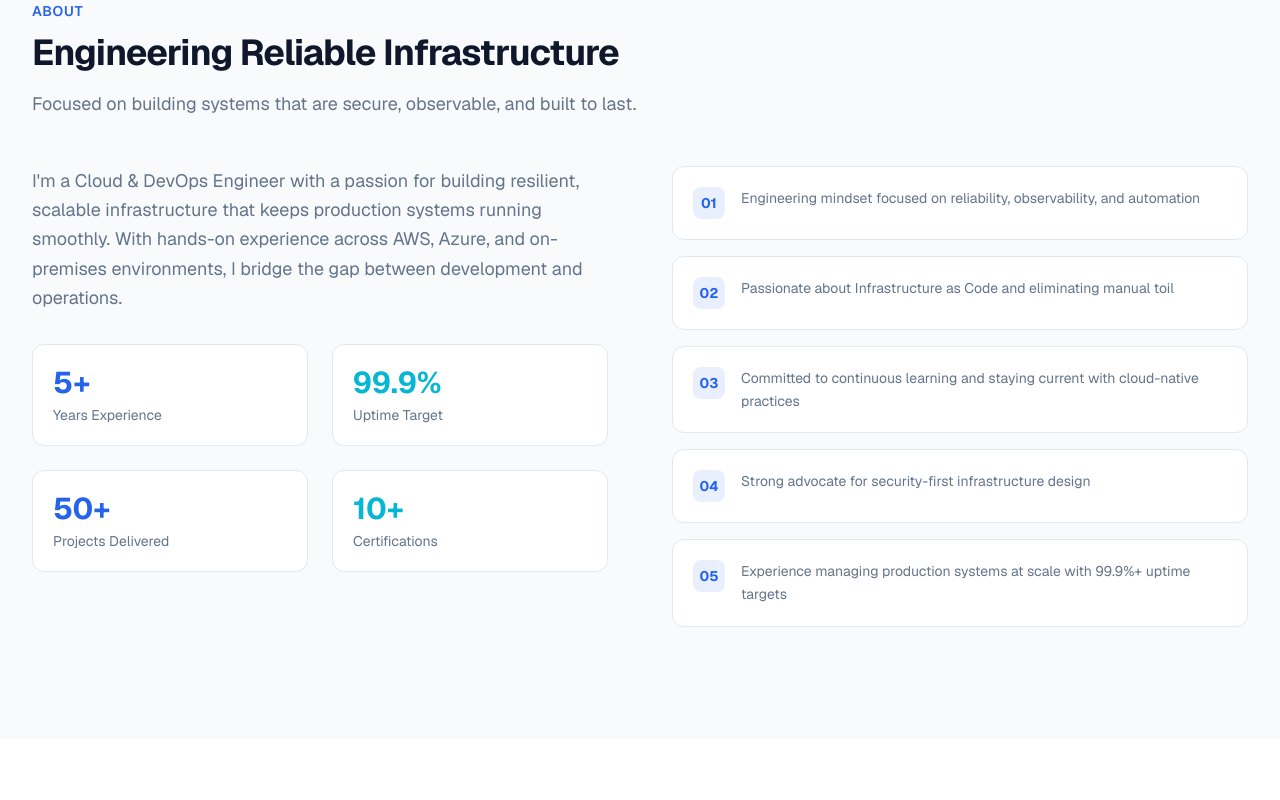
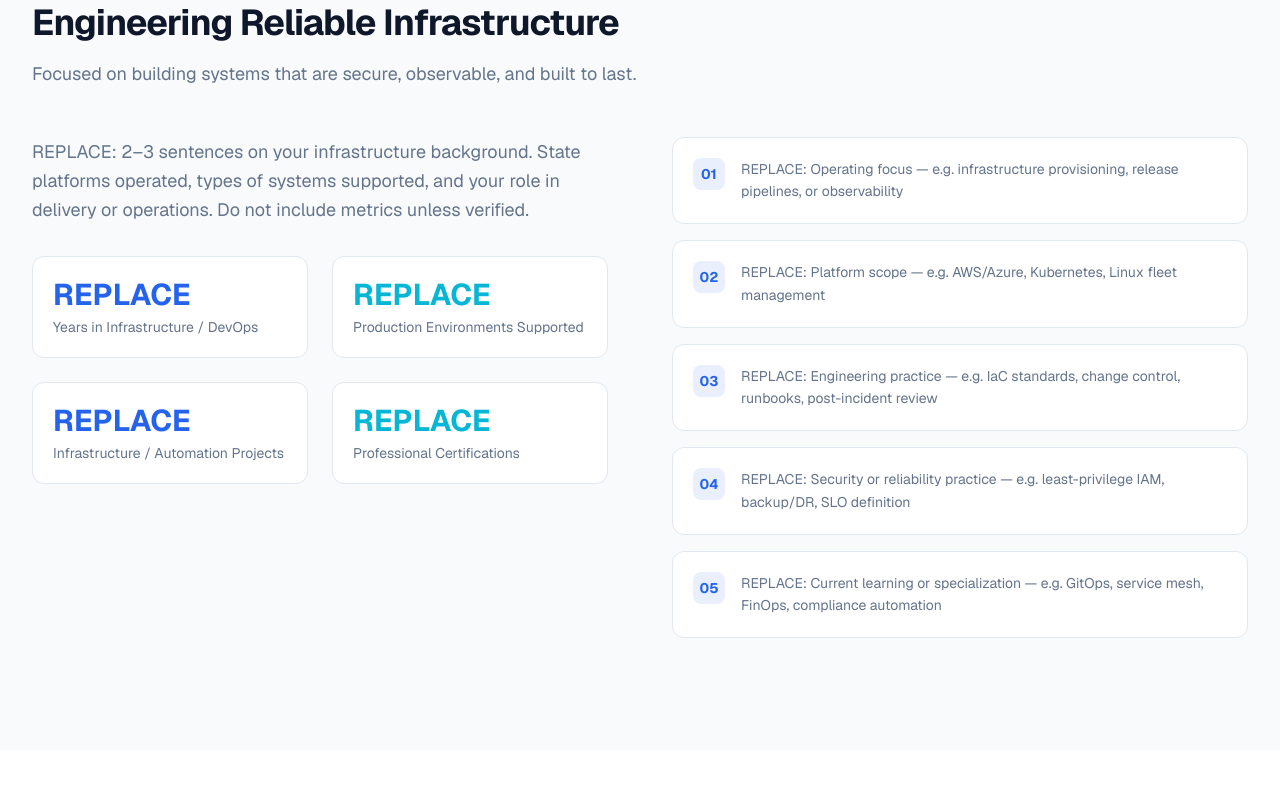
Before and after one commit to prakriti515/prakriti-portfolio, a Next.js app: page / in a window 1280 px wide. Shown: the part 1000-1800 px from the top of the page. Built offline with nearby package versions, Linux system fonts and the light colour scheme.

Commit message:
Portfolio initial version

```diff
--- a/components/home/AboutSection.tsx
+++ b/components/home/AboutSection.tsx
@@ -17,30 +17,21 @@ export function AboutSection() {
               {siteConfig.about.intro}
             </p>
             <div className="mt-8 grid grid-cols-2 gap-6">
-              <div className="rounded-xl border border-border bg-white p-5">
-                <p className="text-3xl font-bold text-primary">5+</p>
-                <p className="mt-1 text-sm text-text-secondary">
-                  Years Experience
-                </p>
-              </div>
-              <div className="rounded-xl border border-border bg-white p-5">
-                <p className="text-3xl font-bold text-secondary">99.9%</p>
-                <p className="mt-1 text-sm text-text-secondary">
-                  Uptime Target
-                </p>
-              </div>
-              <div className="rounded-xl border border-border bg-white p-5">
-                <p className="text-3xl font-bold text-primary">50+</p>
-                <p className="mt-1 text-sm text-text-secondary">
-                  Projects Delivered
-                </p>
-              </div>
-              <div className="rounded-xl border border-border bg-white p-5">
-                <p className="text-3xl font-bold text-secondary">10+</p>
-                <p className="mt-1 text-sm text-text-secondary">
-                  Certifications
-                </p>
-              </div>
+              {siteConfig.about.stats.map((stat, index) => (
+                <div
+                  key={stat.label}
+                  className="rounded-xl border border-border bg-white p-5"
+                >
+                  <p
+                    className={`text-3xl font-bold ${index % 2 === 0 ? "text-primary" : "text-secondary"}`}
+                  >
+                    {stat.value}
+                  </p>
+                  <p className="mt-1 text-sm text-text-secondary">
+                    {stat.label}
+                  </p>
+                </div>
+              ))}
             </div>
           </div>
 
--- a/data/articles.ts
+++ b/data/articles.ts
@@ -1,3 +1,13 @@
+/**
+ * Blog articles (homepage preview)
+ *
+ * Add entries only for articles you have written or will publish.
+ * Remove unused slots. Slug must match the future route: /blog/[slug]
+ *
+ * Excerpt structure:
+ *   What the reader learns + primary systems or practices covered.
+ */
+
 export type Article = {
   id: string;
   title: string;
@@ -11,36 +21,36 @@ export type Article = {
 
 export const articles: Article[] = [
   {
-    id: "aws-cost-optimization",
-    title: "AWS Cost Optimization Strategies That Actually Work",
+    id: "replace-article-slug-1",
+    title: "REPLACE: Article Title",
     excerpt:
-      "Practical techniques for reducing cloud spend without sacrificing performance — reserved instances, rightsizing, and automated cleanup policies.",
-    date: "Jul 2026",
-    readTime: "6 min read",
-    category: "Cloud",
-    slug: "aws-cost-optimization",
-    tags: ["AWS", "FinOps", "Cost Management"],
+      "REPLACE: Summary of the problem, approach, and systems discussed. State what a reader will take away — not generic advice.",
+    date: "REPLACE: Mon YYYY",
+    readTime: "REPLACE: N min read",
+    category: "REPLACE: Category", // e.g. Cloud | CI/CD | SRE | Security
+    slug: "replace-article-slug-1",
+    tags: ["REPLACE", "Tags"],
   },
   {
-    id: "docker-best-practices",
-    title: "Docker Best Practices for Production Workloads",
+    id: "replace-article-slug-2",
+    title: "REPLACE: Article Title",
     excerpt:
-      "Security, performance, and maintainability patterns for building production-ready container images that deploy reliably every time.",
-    date: "Jun 2026",
-    readTime: "8 min read",
-    category: "Containers",
-    slug: "docker-best-practices",
-    tags: ["Docker", "Containers", "DevOps"],
+      "REPLACE: Summary of the problem, approach, and systems discussed.",
+    date: "REPLACE: Mon YYYY",
+    readTime: "REPLACE: N min read",
+    category: "REPLACE: Category",
+    slug: "replace-article-slug-2",
+    tags: ["REPLACE", "Tags"],
   },
   {
-    id: "cicd-pipeline-design",
-    title: "Designing CI/CD Pipelines for Microservices",
+    id: "replace-article-slug-3",
+    title: "REPLACE: Article Title",
     excerpt:
-      "Architecture patterns for building scalable CI/CD pipelines that handle independent deployments, feature flags, and rollback strategies.",
-    date: "May 2026",
-    readTime: "9 min read",
-    category: "CI/CD",
-    slug: "cicd-pipeline-design",
-    tags: ["CI/CD", "Microservices", "GitOps"],
+      "REPLACE: Summary of the problem, approach, and systems discussed.",
+    date: "REPLACE: Mon YYYY",
+    readTime: "REPLACE: N min read",
+    category: "REPLACE: Category",
+    slug: "replace-article-slug-3",
+    tags: ["REPLACE", "Tags"],
   },
 ];
--- a/data/behindProduction.ts
+++ b/data/behindProduction.ts
@@ -1,3 +1,13 @@
+/**
+ * Behind Production — LinkedIn engineering series
+ *
+ * Add posts you have published on LinkedIn (or plan to publish).
+ * linkedinUrl must point to the specific post, not your profile.
+ *
+ * Remove this file's template entry until you have real posts to list.
+ * If empty, the homepage section will render no cards — add entries when ready.
+ */
+
 export type BehindProductionPost = {
   id: string;
   title: string;
@@ -11,47 +21,14 @@ export type BehindProductionPost = {
 
 export const behindProductionPosts: BehindProductionPost[] = [
   {
-    id: "incident-response",
-    title: "How We Reduced MTTR by 60% with Structured Incident Response",
+    id: "replace-post-slug",
+    title: "REPLACE: Post Title",
     excerpt:
-      "A deep dive into building runbooks, on-call rotations, and post-mortem culture that transformed our production incident handling.",
+      "REPLACE: What happened in production, what you changed, and what others can apply. Avoid unverifiable metrics.",
     series: "Behind Production",
-    date: "Jun 2026",
-    readTime: "8 min read",
-    linkedinUrl: "https://linkedin.com/in/prakritisharma",
-    tags: ["Incident Response", "SRE", "On-Call"],
-  },
-  {
-    id: "terraform-at-scale",
-    title: "Managing Terraform at Scale: Lessons from 500+ Resources",
-    excerpt:
-      "Practical strategies for module design, state management, and team workflows when your infrastructure codebase grows beyond a single team.",
-    series: "Behind Production",
-    date: "May 2026",
-    readTime: "10 min read",
-    linkedinUrl: "https://linkedin.com/in/prakritisharma",
-    tags: ["Terraform", "IaC", "DevOps"],
-  },
-  {
-    id: "k8s-production",
-    title: "Running Kubernetes in Production: What Nobody Tells You",
-    excerpt:
-      "Real-world challenges of operating Kubernetes clusters — from resource limits and networking quirks to upgrade strategies and cost optimization.",
-    series: "Behind Production",
-    date: "Apr 2026",
-    readTime: "12 min read",
-    linkedinUrl: "https://linkedin.com/in/prakritisharma",
-    tags: ["Kubernetes", "Production", "Cloud Native"],
-  },
-  {
-    id: "security-hardening",
-    title: "Security Hardening Linux Servers: A Practical Checklist",
-    excerpt:
-      "Step-by-step guide to securing production Linux servers with CIS benchmarks, automated auditing, and continuous compliance monitoring.",
-    series: "Behind Production",
-    date: "Mar 2026",
-    readTime: "7 min read",
-    linkedinUrl: "https://linkedin.com/in/prakritisharma",
-    tags: ["Security", "Linux", "Compliance"],
+    date: "REPLACE: Mon YYYY",
+    readTime: "REPLACE: N min read",
+    linkedinUrl: "REPLACE: LinkedIn post URL",
+    tags: ["REPLACE", "Tags"],
   },
 ];
--- a/data/certifications.ts
+++ b/data/certifications.ts
@@ -1,3 +1,11 @@
+/**
+ * Certifications
+ *
+ * Add only credentials you hold. Remove template entries you do not have.
+ * verifyUrl should link to the issuer's public verification page for your credential.
+ * logo: add SVG/PNG under public/images/certifications/
+ */
+
 export type Certification = {
   id: string;
   name: string;
@@ -10,48 +18,12 @@ export type Certification = {
 
 export const certifications: Certification[] = [
   {
-    id: "aws-saa",
-    name: "AWS Solutions Architect – Associate",
-    issuer: "Amazon Web Services",
-    date: "2025",
-    credentialId: "AWS-SAA-XXXXX",
-    verifyUrl: "https://aws.amazon.com/verification",
+    id: "replace-cert-slug",
+    name: "REPLACE: Certification Name",
+    issuer: "REPLACE: Issuing Organization",
+    date: "REPLACE: Year or Mon YYYY",
+    credentialId: "REPLACE: Credential ID",
+    verifyUrl: "REPLACE: Issuer verification URL",
     logo: "/images/certifications/aws.svg",
   },
-  {
-    id: "azure-admin",
-    name: "Azure Administrator Associate",
-    issuer: "Microsoft",
-    date: "2025",
-    credentialId: "AZ-104-XXXXX",
-    verifyUrl: "https://learn.microsoft.com/credentials",
-    logo: "/images/certifications/azure.svg",
-  },
-  {
-    id: "cka",
-    name: "Certified Kubernetes Administrator",
-    issuer: "Cloud Native Computing Foundation",
-    date: "2024",
-    credentialId: "CKA-XXXXX",
-    verifyUrl: "https://training.linuxfoundation.org/certification",
-    logo: "/images/certifications/kubernetes.svg",
-  },
-  {
-    id: "terraform-associate",
-    name: "HashiCorp Certified: Terraform Associate",
-    issuer: "HashiCorp",
-    date: "2024",
-    credentialId: "TF-XXXXX",
-    verifyUrl: "https://www.hashicorp.com/certification",
-    logo: "/images/certifications/terraform.svg",
-  },
-  {
-    id: "linux-lpic",
-    name: "LPIC-1 Linux Administrator",
-    issuer: "Linux Professional Institute",
-    date: "2023",
-    credentialId: "LPIC1-XXXXX",
-    verifyUrl: "https://www.lpi.org/verify",
-    logo: "/images/certifications/linux.svg",
-  },
 ];
--- a/data/projects.ts
+++ b/data/projects.ts
@@ -1,3 +1,15 @@
+/**
+ * Projects
+ *
+ * Add one entry per project. Set featured: true for homepage display (3 recommended).
+ *
+ * Description structure (keep under ~280 characters):
+ *   [Problem/context] → [What you built/automated] → [Stack] → [Outcome if measurable]
+ *
+ * Replace image paths under public/images/projects/.
+ * Remove entries you do not want published. Delete this comment block when done.
+ */
+
 export type Project = {
   id: string;
   title: string;
@@ -11,66 +23,66 @@ export type Project = {
 
 export const projects: Project[] = [
   {
-    id: "multi-cloud-iac",
-    title: "Multi-Cloud IaC Platform",
+    id: "replace-project-slug-1",
+    title: "REPLACE: Project Title",
     description:
-      "Terraform-based infrastructure provisioning across AWS and Azure with modular, reusable modules, remote state management, and automated drift detection.",
+      "REPLACE: Context, infrastructure or automation scope, primary technologies, and outcome. Example: Standardized VPC and compute provisioning with Terraform modules and CI validation, reducing manual setup and deployment variance.",
     image: "/images/projects/iac-platform.svg",
-    technologies: ["Terraform", "AWS", "Azure", "GitHub Actions"],
-    githubUrl: "https://github.com/prakritisharma/multi-cloud-iac",
-    caseStudyUrl: "/projects/multi-cloud-iac",
+    technologies: ["REPLACE", "Tech", "Stack"],
+    githubUrl: "REPLACE_GITHUB_REPO_URL",
+    caseStudyUrl: "/projects/replace-project-slug-1",
     featured: true,
   },
   {
-    id: "k8s-gitops",
-    title: "Kubernetes GitOps Pipeline",
+    id: "replace-project-slug-2",
+    title: "REPLACE: Project Title",
     description:
-      "End-to-end GitOps deployment pipeline using ArgoCD, Helm charts, and progressive delivery strategies for zero-downtime production releases.",
+      "REPLACE: Context, infrastructure or automation scope, primary technologies, and outcome.",
     image: "/images/projects/k8s-gitops.svg",
-    technologies: ["Kubernetes", "ArgoCD", "Helm", "Docker"],
-    githubUrl: "https://github.com/prakritisharma/k8s-gitops",
-    caseStudyUrl: "/projects/k8s-gitops",
+    technologies: ["REPLACE", "Tech", "Stack"],
+    githubUrl: "REPLACE_GITHUB_REPO_URL",
+    caseStudyUrl: "/projects/replace-project-slug-2",
     featured: true,
   },
   {
-    id: "observability-stack",
-    title: "Production Observability Stack",
+    id: "replace-project-slug-3",
+    title: "REPLACE: Project Title",
     description:
-      "Centralized monitoring solution with Prometheus, Grafana, and Loki providing real-time metrics, logs, and alerting for distributed microservices.",
+      "REPLACE: Context, infrastructure or automation scope, primary technologies, and outcome.",
     image: "/images/projects/observability.svg",
-    technologies: ["Prometheus", "Grafana", "Loki", "Alertmanager"],
-    githubUrl: "https://github.com/prakritisharma/observability-stack",
-    caseStudyUrl: "/projects/observability-stack",
+    technologies: ["REPLACE", "Tech", "Stack"],
+    githubUrl: "REPLACE_GITHUB_REPO_URL",
+    caseStudyUrl: "/projects/replace-project-slug-3",
     featured: true,
   },
   {
-    id: "cicd-platform",
-    title: "Self-Hosted CI/CD Platform",
+    id: "replace-project-slug-4",
+    title: "REPLACE: Project Title",
     description:
-      "Scalable Jenkins-based CI/CD platform with dynamic agents, pipeline-as-code, and integrated security scanning for containerized workloads.",
+      "REPLACE: Context, infrastructure or automation scope, primary technologies, and outcome.",
     image: "/images/projects/cicd-platform.svg",
-    technologies: ["Jenkins", "Docker", "SonarQube", "Nexus"],
-    githubUrl: "https://github.com/prakritisharma/cicd-platform",
-    caseStudyUrl: "/projects/cicd-platform",
+    technologies: ["REPLACE", "Tech", "Stack"],
+    githubUrl: "REPLACE_GITHUB_REPO_URL",
+    caseStudyUrl: "/projects/replace-project-slug-4",
   },
   {
-    id: "disaster-recovery",
-    title: "Disaster Recovery Automation",
+    id: "replace-project-slug-5",
+    title: "REPLACE: Project Title",
     description:
-      "Automated backup and disaster recovery framework with cross-region replication, RTO/RPO monitoring, and scheduled failover testing.",
+      "REPLACE: Context, infrastructure or automation scope, primary technologies, and outcome.",
     image: "/images/projects/disaster-recovery.svg",
-    technologies: ["AWS", "Terraform", "Python", "CloudWatch"],
-    githubUrl: "https://github.com/prakritisharma/disaster-recovery",
-    caseStudyUrl: "/projects/disaster-recovery",
+    technologies: ["REPLACE", "Tech", "Stack"],
+    githubUrl: "REPLACE_GITHUB_REPO_URL",
+    caseStudyUrl: "/projects/replace-project-slug-5",
   },
   {
-    id: "network-security",
-    title: "Zero-Trust Network Architecture",
+    id: "replace-project-slug-6",
+    title: "REPLACE: Project Title",
     description:
-      "Implementation of zero-trust networking with micro-segmentation, WAF rules, and automated security group management across hybrid cloud.",
+      "REPLACE: Context, infrastructure or automation scope, primary technologies, and outcome.",
     image: "/images/projects/network-security.svg",
-    technologies: ["AWS WAF", "Terraform", "VPC", "IAM"],
-    githubUrl: "https://github.com/prakritisharma/zero-trust-network",
-    caseStudyUrl: "/projects/zero-trust-network",
+    technologies: ["REPLACE", "Tech", "Stack"],
+    githubUrl: "REPLACE_GITHUB_REPO_URL",
+    caseStudyUrl: "/projects/replace-project-slug-6",
   },
 ];
--- a/data/site.ts
+++ b/data/site.ts
@@ -1,12 +1,20 @@
+/**
+ * Site configuration
+ *
+ * Replace every REPLACE_* value before publishing.
+ * Keep language factual — describe work you have done, systems you have operated,
+ * and outcomes you can substantiate in interviews.
+ */
+
 export const siteConfig = {
-  name: "Prakriti Sharma",
-  title: "Cloud & DevOps Engineer",
-  email: "prakriti.sharma@email.com",
-  location: "Kathmandu, Nepal",
-  resumeUrl: "/resume.pdf",
-  profileImage: "/images/profile.svg",
+  name: "REPLACE_FULL_NAME",
+  title: "Cloud & DevOps Engineer", // e.g. Platform Engineer | SRE | DevSecOps Engineer
+  email: "REPLACE_EMAIL",
+  location: "REPLACE_CITY, REPLACE_COUNTRY",
+  resumeUrl: "/resume.pdf", // add public/resume.pdf
+  profileImage: "/images/profile.svg", // replace with /images/profile.jpg
   description:
-    "Cloud & DevOps Engineer specializing in Linux, AWS, Azure, Docker, Infrastructure Automation, Networking, Security, Monitoring, CI/CD and Production Operations.",
+    "REPLACE: One-line summary of your infrastructure scope — platforms, automation, and production domains.",
   headline: {
     line1: "Building Reliable Cloud Infrastructure,",
     line2: "Automating Operations,",
@@ -14,19 +22,37 @@ export const siteConfig = {
   },
   about: {
     intro:
-      "I'm a Cloud & DevOps Engineer with a passion for building resilient, scalable infrastructure that keeps production systems running smoothly. With hands-on experience across AWS, Azure, and on-premises environments, I bridge the gap between development and operations.",
+      "REPLACE: 2–3 sentences on your infrastructure background. State platforms operated, types of systems supported, and your role in delivery or operations. Do not include metrics unless verified.",
     points: [
-      "Engineering mindset focused on reliability, observability, and automation",
-      "Passionate about Infrastructure as Code and eliminating manual toil",
-      "Committed to continuous learning and staying current with cloud-native practices",
-      "Strong advocate for security-first infrastructure design",
-      "Experience managing production systems at scale with 99.9%+ uptime targets",
+      "REPLACE: Operating focus — e.g. infrastructure provisioning, release pipelines, or observability",
+      "REPLACE: Platform scope — e.g. AWS/Azure, Kubernetes, Linux fleet management",
+      "REPLACE: Engineering practice — e.g. IaC standards, change control, runbooks, post-incident review",
+      "REPLACE: Security or reliability practice — e.g. least-privilege IAM, backup/DR, SLO definition",
+      "REPLACE: Current learning or specialization — e.g. GitOps, service mesh, FinOps, compliance automation",
+    ],
+    stats: [
+      {
+        value: "REPLACE",
+        label: "Years in Infrastructure / DevOps",
+      },
+      {
+        value: "REPLACE",
+        label: "Production Environments Supported",
+      },
+      {
+        value: "REPLACE",
+        label: "Infrastructure / Automation Projects",
+      },
+      {
+        value: "REPLACE",
+        label: "Professional Certifications",
+      },
     ],
   },
   social: {
-    github: "https://github.com/prakritisharma",
-    linkedin: "https://linkedin.com/in/prakritisharma",
-    twitter: "https://twitter.com/prakritisharma",
+    github: "REPLACE_GITHUB_PROFILE_URL",
+    linkedin: "REPLACE_LINKEDIN_PROFILE_URL",
+    twitter: "REPLACE_TWITTER_OR_X_URL", // remove from Footer if unused
   },
 } as const;
 
```
